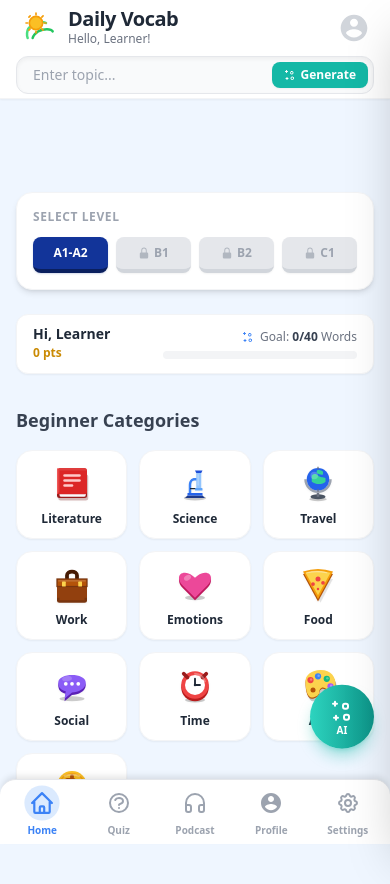
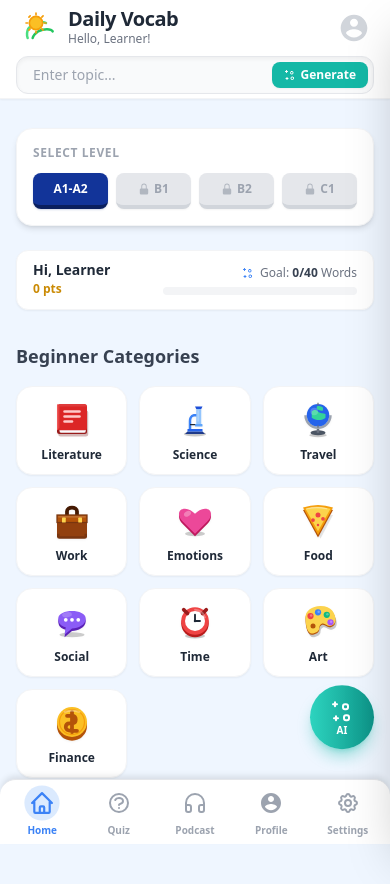
Before and after one commit to ejason5231-commits/Daily-Vocab, a React (Vite) app: page / in a window 390 px wide. Shown: the top 884 px of the page. Built offline with nearby package versions, Linux system fonts and the light colour scheme; no server answers.

Commit message:
feat(dashboard): Reduce top margin on level selection
Adjusts the top margin of the level selection component on mobile to decrease unnecessary whitespace while still ensuring it clears the header and AI bar.

```diff
--- a/components/Dashboard.tsx
+++ b/components/Dashboard.tsx
@@ -83,8 +83,8 @@ const Dashboard: React.FC<DashboardProps> = ({
   return (
     <div className="p-4 sm:p-6 pb-24">
       {/* Level Buttons Section */}
-      {/* mt-28 ensures it clears the header+AI bar on mobile. sm:mt-6 for desktop. */}
-      <div className="mt-28 sm:mt-6 mb-6 animate-fade-in-up">
+      {/* Adjusted margin top to be smaller (mt-12) to reduce whitespace while still clearing header */}
+      <div className="mt-12 sm:mt-6 mb-6 animate-fade-in-up">
           <div className="bg-white dark:bg-gray-800 rounded-2xl p-4 shadow-md border border-gray-100 dark:border-gray-700">
             <h3 className="text-xs font-bold text-gray-400 uppercase tracking-wider mb-3">Select Level</h3>
             <DifficultyTabs
```
